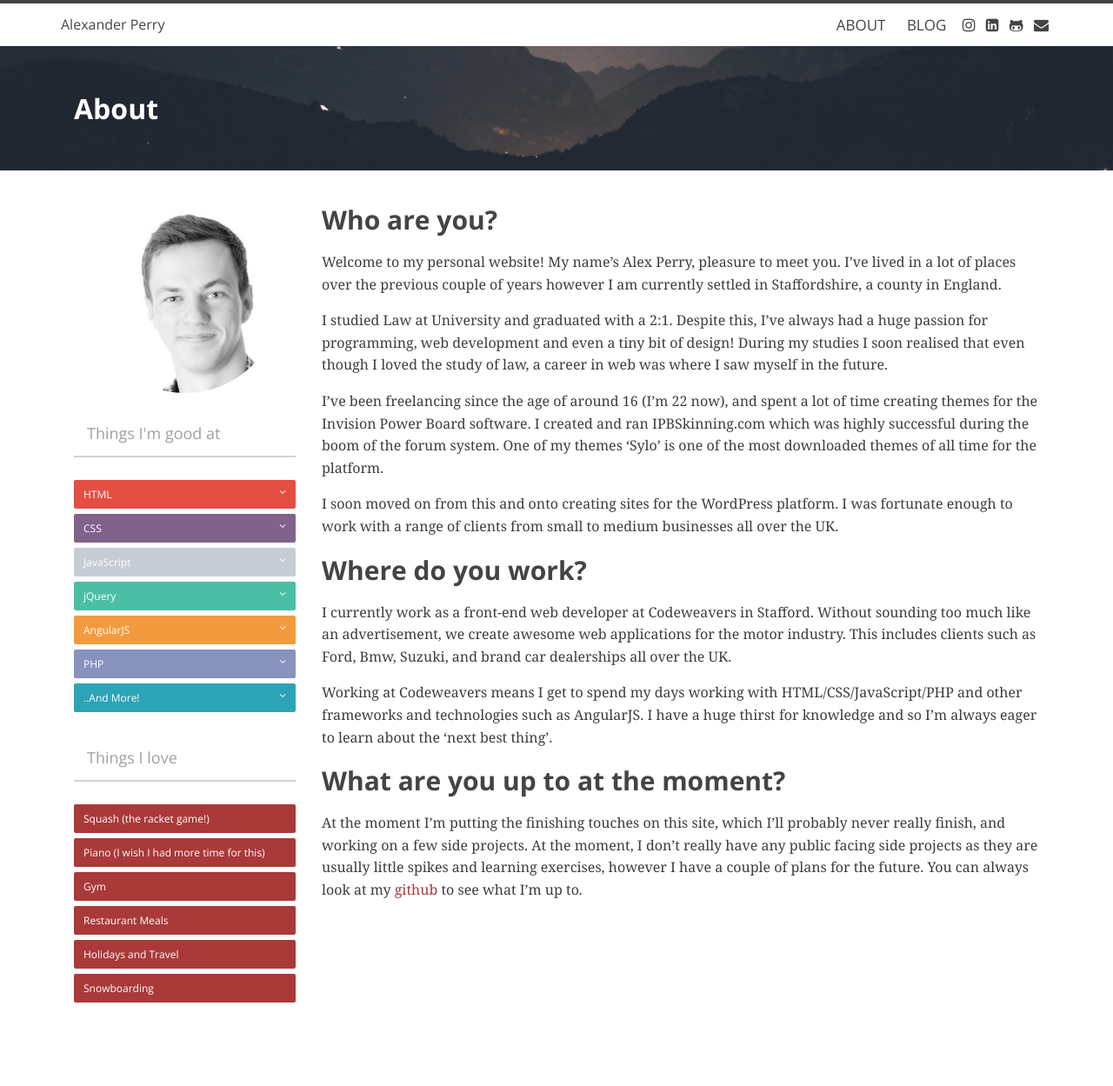
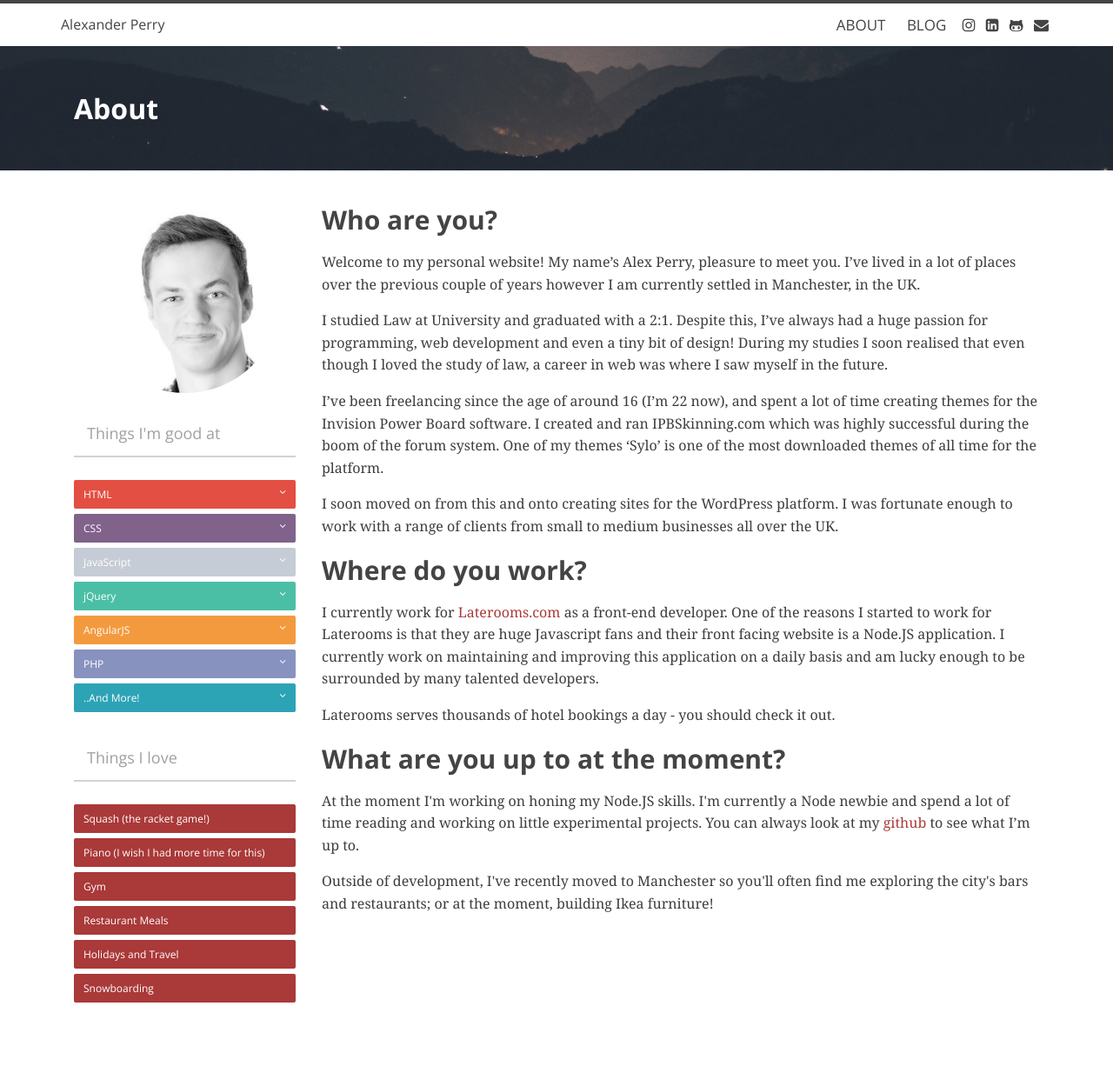
Before and after one commit to pezza3434/PersonalSite, a Jekyll site: the page built from about.md, in a window 1280 px wide. Shown: the whole page at 87% size. Built offline with Jekyll 4.4.1, drawn with Linux system fonts in a browser that asks for light colours; nearby versions of some CDN libraries.

Commit message:
Changed site to demonstrate move to manchester

```diff
--- a/_config.yml
+++ b/_config.yml
@@ -2,7 +2,7 @@
 title: Alexander Perry
 email: alexperry2@gmail.com
 description: > # this means to ignore newlines until "baseurl:"
-  Alex Perry is a front-end web developer based in Staffordshire, UK. He blogs about all sorts of tech related things.
+  Alex Perry is a front-end web developer based in Manchester. He blogs about all sorts of tech related things.
 baseurl: "" # the subpath of your site, e.g. /blog/
 url: "http://alexperry.io" # the base hostname & protocol for your site
 twitter_username: pezza1212
--- a/_layouts/about.html
+++ b/_layouts/about.html
@@ -91,7 +91,7 @@ layout: default
 
             <h2>Who are you?</h2>
 
-            <p>Welcome to my personal website! My name’s Alex Perry, pleasure to meet you. I’ve lived in a lot of places over the previous couple of years however I am currently settled in Staffordshire, a county in England.</p>
+            <p>Welcome to my personal website! My name’s Alex Perry, pleasure to meet you. I’ve lived in a lot of places over the previous couple of years however I am currently settled in Manchester, in the UK.</p>
 
             <p>I studied Law at University and graduated with a 2:1. Despite this, I’ve always had a huge passion for programming, web development and even a tiny bit of design! During my studies I soon realised that even though I loved the study of law, a career in web was where I saw myself in the future.</p>
 
@@ -101,13 +101,15 @@ layout: default
 
             <h2>Where do you work?</h2>
 
-            <p>I currently work as a front-end web developer at Codeweavers in Stafford. Without sounding too much like an advertisement, we create awesome web applications for the motor industry. This includes clients such as Ford, Bmw, Suzuki, and brand car dealerships all over the UK.</p>
+            <p>I currently work for <a href="http://www.laterooms.com">Laterooms.com</a> as a front-end developer. One of the reasons I started to work for Laterooms is that they are huge Javascript fans and their front facing website is a Node.JS application. I currently work on maintaining and improving this application on a daily basis and am lucky enough to be surrounded by many talented developers. </p>
 
-            <p>Working at Codeweavers means I get to spend my days working with HTML/CSS/JavaScript/PHP and other frameworks and technologies such as AngularJS. I have a huge thirst for knowledge and so I’m always eager to learn about the ‘next best thing’.</p>
+            <p>Laterooms serves thousands of hotel bookings a day - you should check it out. </p>
 
             <h2>What are you up to at the moment?</h2>
 
-            <p>At the moment I’m putting the finishing touches on this site, which I’ll probably never really finish, and working on a few side projects. At the moment, I don’t really have any public facing side projects as they are usually little spikes and learning exercises, however I have a couple of plans for the future. You can always look at my <a href="http://www.github.com/pezza3434">github</a> to see what I’m up to.</p>
+            <p>At the moment I'm working on honing my Node.JS skills. I'm currently a Node newbie and spend a lot of time reading and working on little experimental projects. You can always look at my <a href="http://www.github.com/pezza3434">github</a> to see what I’m up to.</p>
+
+            <p>Outside of development, I've recently moved to Manchester so you'll often find me exploring the city's bars and restaurants; or at the moment, building Ikea furniture! </p>
 
         </div>
 
--- a/_layouts/post.html
+++ b/_layouts/post.html
@@ -22,7 +22,7 @@ layout: default
               </div>
               <div class="col-md-10 desc">
                   <span class="title">Bio:</span>
-                  Alex perry is a front-end web developer based in Staffordshire, UK. He blogs about
+                  Alex perry is a front-end web developer based in Manchester. He blogs about
                   all manner of things including the latest in front-end technologies and techniques, yet also about things
                   that may be seemingly random.
               </div>
--- a/index.html
+++ b/index.html
@@ -4,6 +4,6 @@ layout: default
     <div class="homepage-banner">
         <div class="vertical">
             <div class="home-header-main">Alexander Perry</div>
-            <div class="home-header-sub">Front-End Web developer</div>
+            <div class="home-header-sub">Manchester Based Front-End Web Developer </div>
         </div>
     </div>
```
